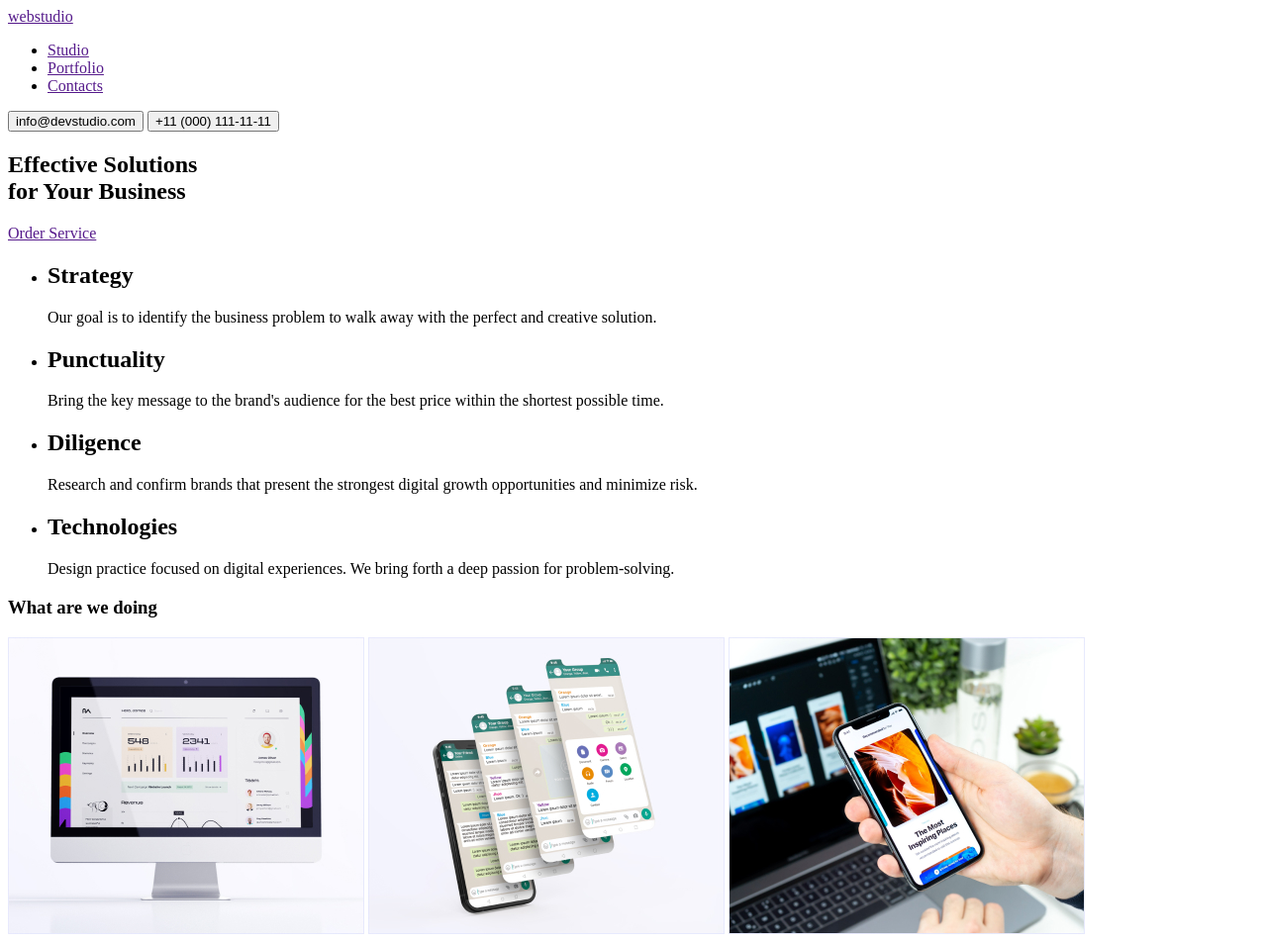
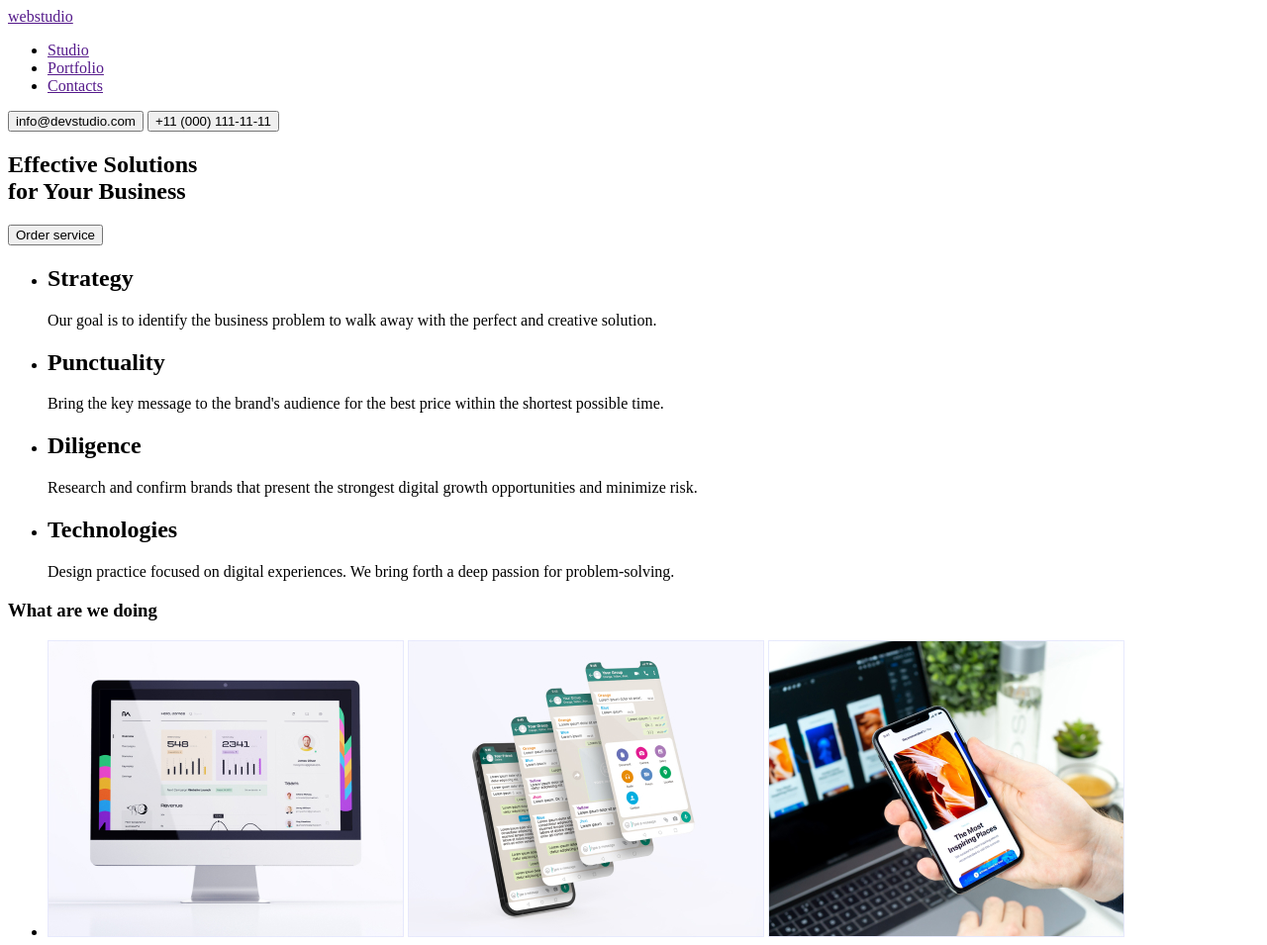
Before and after one commit to VeronikaKras/goit-markup-hw-01, a plain HTML site: page index.html in a window 1280 px wide. Shown: the top 955 px of the page at 99% size. Drawn offline with Linux system fonts and the light colour scheme.

Commit message:
Update index.html

```diff
--- a/index.html
+++ b/index.html
@@ -31,7 +31,7 @@
             Effective Solutions <br />
             for Your Business
           </h1>
-          <a href="">Order Service</a>
+          <button type="button">Order service</button>
         </section>
       </div>
 
@@ -70,31 +70,39 @@
 
       <section>
         <h3>What are we doing</h3>
-        <img src="./images/imageshw01/img1.jpg" alt="" width="360" />
-        <img src="./images/imageshw01/img2.jpg" alt="" width="360" />
-        <img src="./images/imageshw01/img3.jpg" alt="" width="360" />
+        <ul>
+          <li>
+            <img
+              src="./images/imageshw01/img1.jpg"
+              alt="computer"
+              width="360"
+            />
+            <img src="./images/imageshw01/img2.jpg" alt="screen" width="360" />
+            <img src="./images/imageshw01/img3.jpg" alt="phone" width="360" />
+          </li>
+        </ul>
       </section>
 
       <section>
         <h4>Our team</h4>
         <ul>
           <li>
-            <img src="./images/imageshw01/img4.jpg" alt="" width="264" />
+            <img src="./images/imageshw01/img4.jpg" alt="face" width="264" />
             <h5>Mark Guerrero</h5>
             <p>Product Designer</p>
           </li>
           <li>
-            <img src="./images/imageshw01/img5.jpg" alt="" width="264" />
+            <img src="./images/imageshw01/img5.jpg" alt="face" width="264" />
             <h5>Tom Ford</h5>
             <p>Frontend Developer</p>
           </li>
           <li>
-            <img src="./images/imageshw01/img6.jpg" alt="" width="264" />
+            <img src="./images/imageshw01/img6.jpg" alt="face" width="264" />
             <h5>Camila Garcia</h5>
             <p>Marketing</p>
           </li>
           <li>
-            <img src="./images/imageshw01/img7.jpg" alt="" width="264" />
+            <img src="./images/imageshw01/img7.jpg" alt="face" width="264" />
             <h5>Daniel Wilson</h5>
             <p>UI Designer</p>
           </li>
```
